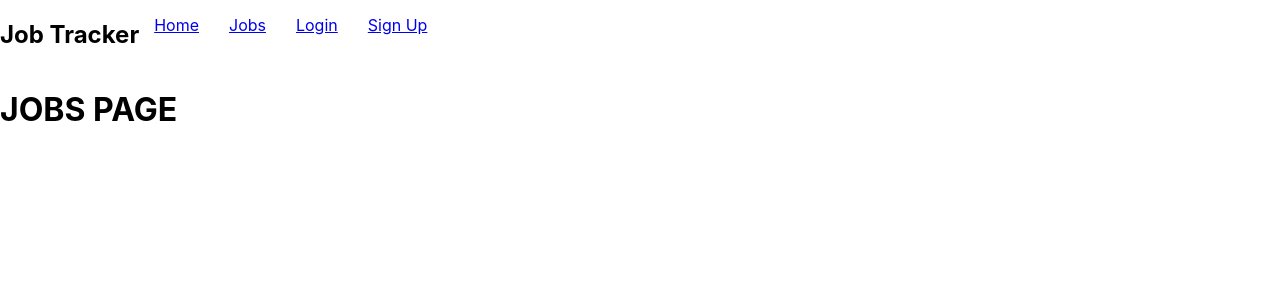
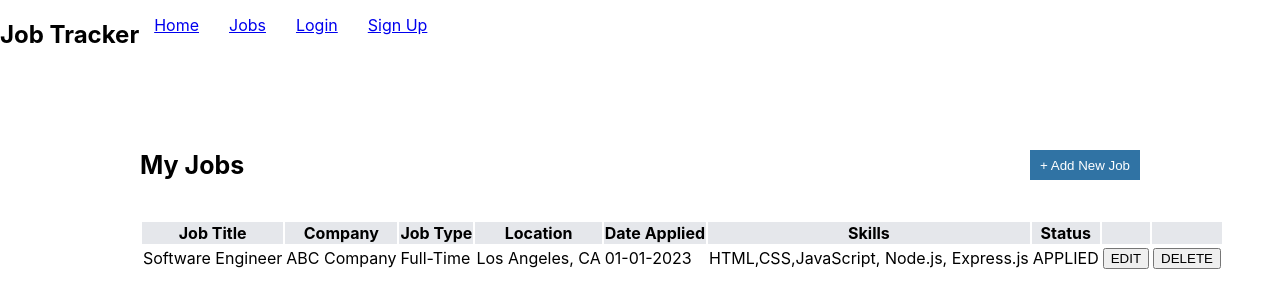
Before and after one commit to yangr2/cs467_job_tracker, a React (Create React App) app in the folder client/: page /jobs in a window 1280 px wide. Shown: the top 308 px of the page. Built offline with nearby package versions, Linux system fonts and the light colour scheme; no server answers.

Commit message:
set up frontend for Jobs page

```diff
--- a/client/src/index.css
+++ b/client/src/index.css
@@ -109,3 +109,104 @@ code {
   display: inline-block;
   cursor: pointer;
 }
+
+/* Styling for Jobs Page */
+.jobsTable{
+  position: absolute;
+  top:0;
+  bottom: 0;
+  left: 0;
+  right: 0;
+  margin: auto;
+  width: 1000px;
+  height: 500px;
+}
+
+.addJobBtn{
+  display: inline-block;
+  float: right;
+  background-color: #3073A4;
+  color:white;
+  cursor: pointer;
+  border: none;
+  width: 110px;
+  height: 30px;
+}
+
+.jobsContainer h3{
+  display: inline;
+  font-size: 25px;
+}
+
+table {
+  width:100%;
+  white-space: nowrap;
+  margin-top: 40px;
+}
+
+.jobsTable th {
+  background-color: #E5E7EB;
+}
+
+.cancelModal, .cancelEditModal{
+  float:right;
+  border:none;
+  background: none;
+  color:white;
+  cursor: pointer;
+  font-size: 15px;
+  margin-top: 5px;
+  margin-right: 5px;
+  font-weight: bolder;
+
+}
+
+.addJobModal, .editJobModal{
+  position: absolute;
+  top:0;
+  bottom: 0;
+  left: 0;
+  right: 0;
+  margin: auto;
+  width: 600px;
+  height: 550px;
+  z-index: 100;
+  background-color: #3073A4;
+  color:white;
+  text-align: center;
+}
+
+.addJob input , .editJob input{
+  margin-bottom: 10px;
+  margin-top:10px;
+  width: 300px;
+  height: 20px;
+  border:none;
+  text-align: center;
+}
+
+.addJob, .editJob{
+    display: inline-block;
+    text-align: left;
+}
+
+.addJobTitle{
+  text-align: center;
+  margin-left: 80px;
+}
+
+.editJobTitle{
+  text-align: center;
+  margin-left: 100px;
+}
+
+.createJobBtn, .editJobBtn{
+  text-align: center;
+  width:300px;
+  margin-top: 20px;
+  height: 25px;
+  border-radius: 5px;
+  border:none;
+  background-color: white;
+  cursor:pointer;
+}
--- a/client/src/pages/Jobs.js
+++ b/client/src/pages/Jobs.js
@@ -1,10 +1,197 @@
 import Navbar from "../components/Navbar"
+import { useState } from 'react'
 
 const Jobs = () => {
+
+    // UseStates for modal boxes for Add Job & Edit Modal
+    const [addModal, setAddModal] = useState(false)
+    const [editModal, setEditModal] = useState(false)
+
+    // UseStates for Adding Jobs
+    const [jobTitle, setJobTitle] = useState('')
+    const [company, setCompany] = useState('')
+    const [jobType, setJobType] = useState('')
+    const [location, setLocation] = useState('')
+    const [dateApplied, setDateApplied] = useState('')
+    const [skills, setSkills] = useState('')
+    const [status, setStatus] = useState('')
+
+    // UseStates for Editing Jobs
+    const [editJobTitle, setEditJobTitle] = useState('')
+    const [editCompany, setEditCompany] = useState('')
+    const [editJobType, setEditJobType] = useState('')
+    const [editLocation, setEditLocation] = useState('')
+    const [editDateApplied, setEditDateApplied] = useState('')
+    const [editSkills, setEditSkills] = useState('')
+    const [editStatus, setEditStatus] = useState('')
+
+     // Handle Submit for Add Job Form
+     const handleSubmit = (e) => {
+      e.preventDefault()
+      // Error Handling if fields are missing
+      if(!jobTitle || !company || !jobType || !location || !dateApplied || !skills || !status){
+          alert("Missing Field, Please fill out all fields")
+      }
+      console.log(jobTitle, company, jobType, location, dateApplied, skills, status)
+    }
+
+     // Handler for Editing Jobs
+     const handleEdit = () => {
+      setEditModal(true)
+
+    }
+
+    // Handler for submitting edited job posts
+    const editJobHandler = (e) => {
+      e.preventDefault()
+      setEditModal(false)
+
+    }
+
+    // Handler for deleting job
+    const handleDelete =  (e) => {
+      e.preventDefault()
+      console.log("Successfully deleted")
+    }
+
+
   return (
     <div>
          <Navbar />
-         <h1> JOBS PAGE</h1>
+         <div className="jobsContainer">
+          <div className="jobsTable">
+              <h3> My Jobs </h3>
+              <button className="addJobBtn" onClick={() => {setAddModal(true)}}> + Add New Job</button>
+              <table>
+                <thead>
+                <tr>
+                      <th>Job Title</th>
+                      <th>Company</th>
+                      <th>Job Type</th>
+                      <th>Location</th>
+                      <th>Date Applied</th>
+                      <th>Skills</th>
+                      <th>Status</th>
+                      <th></th>
+                      <th></th>
+                  </tr>
+
+                </thead>
+
+                  <tbody>
+                  <tr>
+                      <td> Software Engineer</td>
+                      <td> ABC Company</td>
+                      <td> Full-Time</td>
+                      <td>Los Angeles, CA</td>
+                      <td>01-01-2023</td>
+                      <td>HTML,CSS,JavaScript, Node.js, Express.js</td>
+                      <td>APPLIED</td>
+                      <td> <button onClick={handleEdit}> EDIT</button> </td>
+                      <td> <button onClick={handleDelete}>DELETE</button></td>
+                      </tr>
+
+
+                  </tbody>
+
+              </table>
+          </div>
+
+        <div className="addJobModal" style={addModal ? {display: "block"} : {display: "none"}}>
+                <button className="cancelModal" onClick={() => {setAddModal(false)}}> X </button>
+                <div className="addJobForm">
+                    <form className="addJob" onSubmit={handleSubmit}>
+                        <h3 className="addJobTitle">Add a New Job</h3>
+                        <br/>
+                        <label>Job Title</label>
+                        <br/>
+                        <input type="text" value={jobTitle} onChange={(e) => setJobTitle(e.target.value)}/>
+                        <br/>
+
+                        <label>Company</label>
+                        <br/>
+                        <input type="text" value={company} onChange={(e) => setCompany(e.target.value)}/>
+                        <br/>
+
+                        <label>Job Type</label>
+                        <br/>
+                        <input type="text" value={jobType} onChange={(e) => setJobType(e.target.value)}/>
+                        <br/>
+
+                        <label>Location</label>
+                        <br/>
+                        <input type="text" value={location} onChange={(e) => setLocation(e.target.value)}/>
+                        <br/>
+
+                        <label>Date Applied</label>
+                        <br/>
+                        <input type="text" value={dateApplied} onChange={(e) => setDateApplied(e.target.value)}/>
+                        <br/>
+
+                        <label>Skills</label>
+                        <br/>
+                        <input type="text" value={skills} onChange={(e) => setSkills(e.target.value)}/>
+                        <br/>
+
+                        <label>Status</label>
+                        <br/>
+                        <input type="text" value={status} onChange={(e) => setStatus(e.target.value)}/>
+                        <br/>
+
+                        <button className="createJobBtn" onClick={() => {setAddModal(false)}}> ADD JOB </button>
+
+                    </form>
+                </div>
+        </div>
+
+        <div className="editJobModal" style={editModal ? {display: "block"} : {display: "none"}}>
+                <button className="cancelEditModal" onClick={() => {setEditModal(false)}}> X </button>
+                <div className="editJobForm">
+                    <form className="editJob" onSubmit={editJobHandler}>
+                        <h3 className="editJobTitle">Edit Job</h3>
+                        <br/>
+                        <label>Job Title</label>
+                        <br/>
+                        <input type="text" value={editJobTitle} placeholder={editJobTitle} onChange={(e) => setEditJobTitle(e.target.value)}/>
+                        <br/>
+
+                        <label>Company</label>
+                        <br/>
+                        <input type="text" value={editCompany}  placeholder={editCompany} onChange={(e) => setEditCompany(e.target.value)}/>
+                        <br/>
+
+                        <label>Job Type</label>
+                        <br/>
+                        <input type="text" value={editJobType} placeholder={editJobType} onChange={(e) => setEditJobType(e.target.value)}/>
+                        <br/>
+
+                        <label>Location</label>
+                        <br/>
+                        <input type="text" value={editLocation} placeholder={editLocation} onChange={(e) => setEditLocation(e.target.value)}/>
+                        <br/>
+
+                        <label>Date Applied</label>
+                        <br/>
+                        <input type="text" value={editDateApplied} placeholder={editDateApplied} onChange={(e) => setEditDateApplied(e.target.value)}/>
+                        <br/>
+
+                        <label>Skills</label>
+                        <br/>
+                        <input type="text" value={editSkills} placeholder={editSkills} onChange={(e) => setEditSkills(e.target.value)}/>
+                        <br/>
+
+                        <label>Status</label>
+                        <br/>
+                        <input type="text" value={editStatus} placeholder={editSkills} onChange={(e) => setEditStatus(e.target.value)}/>
+                        <br/>
+
+                        <button className="editJobBtn"> EDIT JOB </button>
+
+                    </form>
+                </div>
+        </div>
+   </div>
+
     </div>
   )
 }
```
